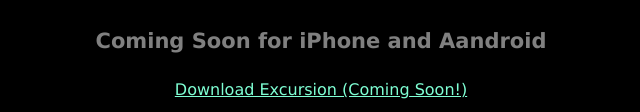
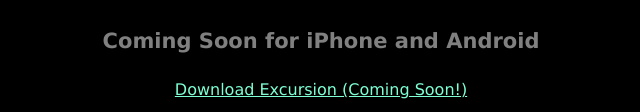
Before and after one commit to sumitraina07/Excursion, a plain HTML site: page index.html in a window 1280 px wide. Shown: the part 1143-1255 px from the top of the page, 319-959 px from the left. Drawn offline with Linux system fonts and the light colour scheme.

```diff
--- a/index.html
+++ b/index.html
@@ -18,7 +18,7 @@
 
     <p><img src="resources/css/images/camp.jpg"></p>
     <p><img src="resources/css/images/phone.webp"></p>
-    <h4 class="header--sub-header">Coming Soon for iPhone and Aandroid</h4>
+    <h4 class="header--sub-header">Coming Soon for iPhone and Android</h4>
     <p><a class="link--cta"  href="#">Download Excursion (Coming Soon!)</a></p>
 </body>
 </html>
```
